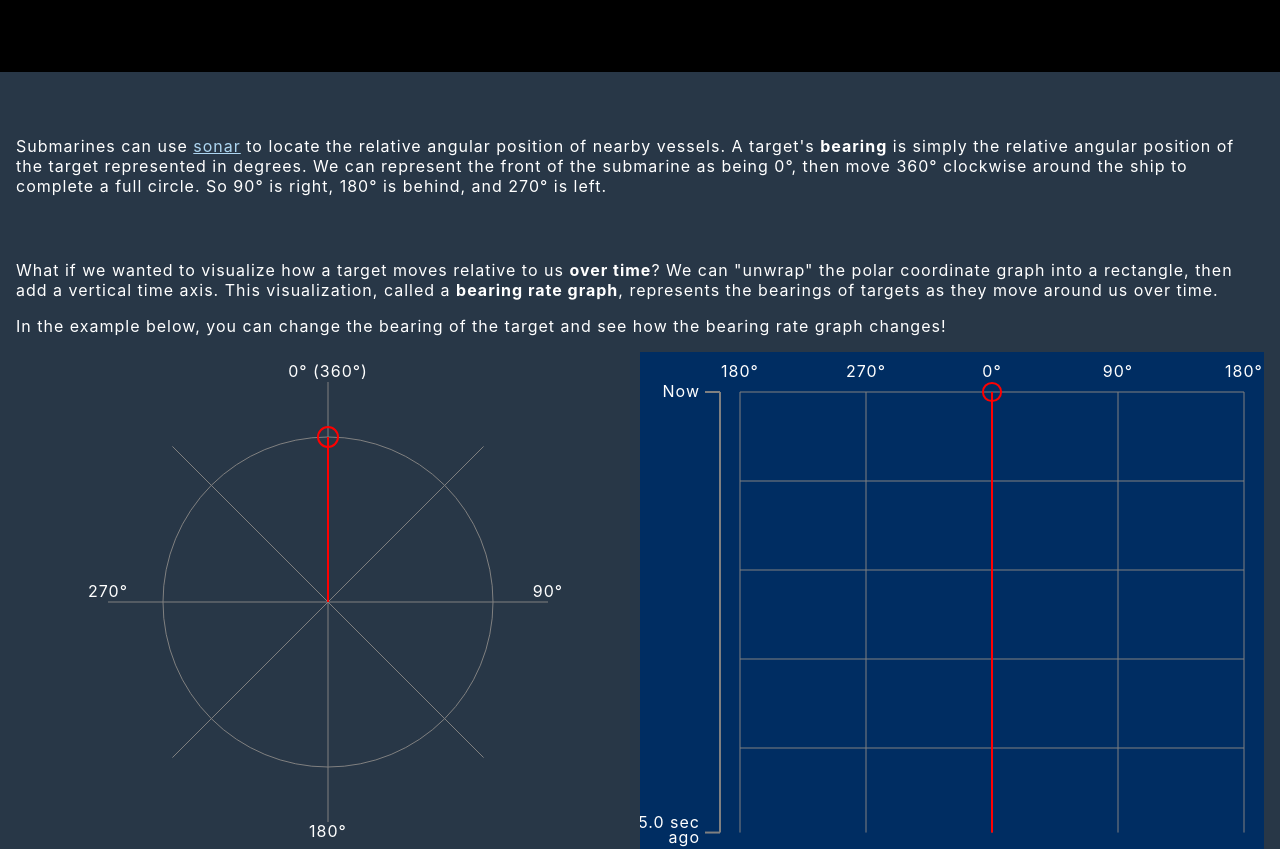
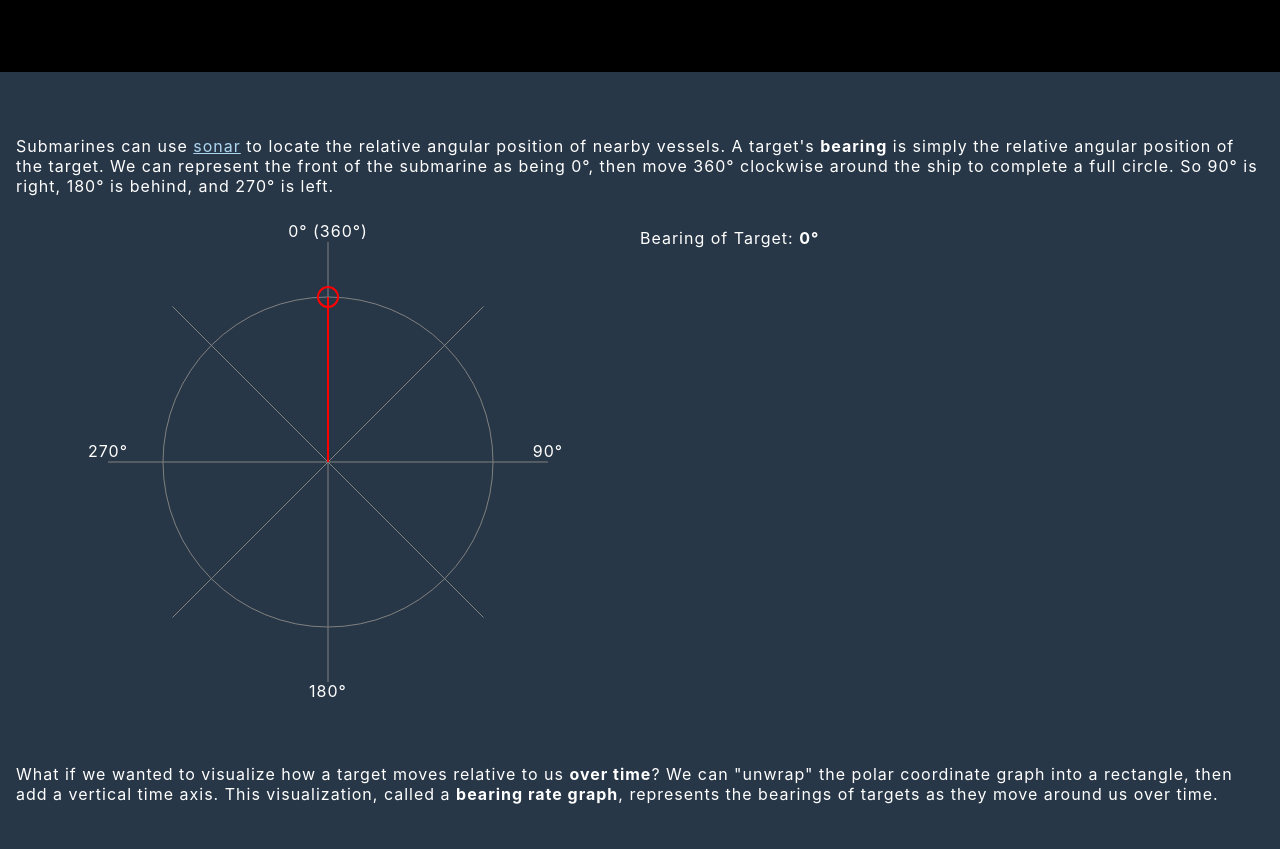
Before and after one commit to harryli0088/bearing-rate-graph, a Svelte app: page / in a window 1280 px wide. Shown: the part 600-1449 px from the top of the page. Built offline with nearby package versions, Linux system fonts and the light colour scheme.

Commit message:
added update callback to svelte

```diff
--- a/src/App.svelte
+++ b/src/App.svelte
@@ -2,6 +2,7 @@
 	import { onMount, onDestroy } from 'svelte'
 	import Tutorial from 'Components/Tutorial.svelte'
 	import Sandbox from 'Components/Sandbox.svelte'
+	import SimplePolorExample from 'Components/SimplePolorExample.svelte'
 </script>
 
 <main>
@@ -15,12 +16,16 @@
 	<section></section>
 
 	<section>
-		<p>Submarines can use <a href="https://en.wikipedia.org/wiki/Sonar" target="_blank" rel="noopener noreferrer">sonar</a> to locate the relative angular position of nearby vessels. A target's <b>bearing</b> is simply the relative angular position of the target represented in degrees. We can represent the front of the submarine as being 0°, then move 360° clockwise around the ship to complete a full circle. So 90° is right, 180° is behind, and 270° is left.</p>
+		<p>Submarines can use <a href="https://en.wikipedia.org/wiki/Sonar" target="_blank" rel="noopener noreferrer">sonar</a> to locate the relative angular position of nearby vessels. A target's <b>bearing</b> is simply the relative angular position of the target. We can represent the front of the submarine as being 0°, then move 360° clockwise around the ship to complete a full circle. So 90° is right, 180° is behind, and 270° is left.</p>
+
+		<SimplePolorExample/>
 	</section>
 
 	<section>
 		<p>What if we wanted to visualize how a target moves relative to us <b>over time</b>? We can "unwrap" the polar coordinate graph into a rectangle, then add a vertical time axis. This visualization, called a <b>bearing rate graph</b>, represents the bearings of targets as they move around us over time.</p>
+	</section>
 
+	<section>
 		<p>In the example below, you can change the bearing of the target and see how the bearing rate graph changes!</p>
 
 		<Tutorial/>
--- a/src/Components/Polar.svelte
+++ b/src/Components/Polar.svelte
@@ -24,10 +24,14 @@
     e.preventDefault()
     updateActorPosition(e.touches[0].clientX, e.touches[0].clientY)
   }
+  export let updateActorPositionCallback:Function
   function updateActorPosition(clientX:number, clientY:number) {
     const dimensions = svg.getBoundingClientRect()
     actor.positionX = clientX - dimensions.left - fullWidth/2
     actor.positionY = clientY - dimensions.top - fullHeight/2
+    if(updateActorPositionCallback) {
+      updateActorPositionCallback()
+    }
   }
 
 </script>
--- /dev/null
+++ b/src/Components/SimplePolorExample.svelte
@@ -0,0 +1,47 @@
+<script lang="ts">
+  import PhysicsObject from '../Classes/PhysicsObject.ts'
+	import Polar from 'Components/Polar.svelte'
+  import Row from 'Components/Row.svelte'
+	import getBearing from '../utils/getBearing.ts'
+
+  const MAX_HISTORY_LENGTH = 100
+
+  let polarWidth:number = 500
+  const PADDING = 30
+	let actor: PhysicsObject = new PhysicsObject({
+    maxHistoryLength: MAX_HISTORY_LENGTH,
+    positionX: 0,
+    positionY: (-Math.min(500, polarWidth)/2 + PADDING)*3/4,
+  })
+
+  let currentBearing = 0
+  function updateActorPositionCallback() {
+    currentBearing = getBearing(
+      0, 0, 0,
+      actor.positionX,
+      actor.positionY,
+    )
+  }
+</script>
+
+<main>
+  <Row>
+    <div class="polarContainer" bind:clientWidth={polarWidth}>
+      <Polar
+        {actor}
+        fullWidth={polarWidth}
+        {updateActorPositionCallback}
+      />
+    </div>
+
+  	<div>
+      <p>Bearing of Target: <b>{parseInt(currentBearing)}°</b></p>
+    </div>
+  </Row>
+</main>
+
+<style>
+  .polarContainer {
+    text-align: center;
+  }
+</style>
```
